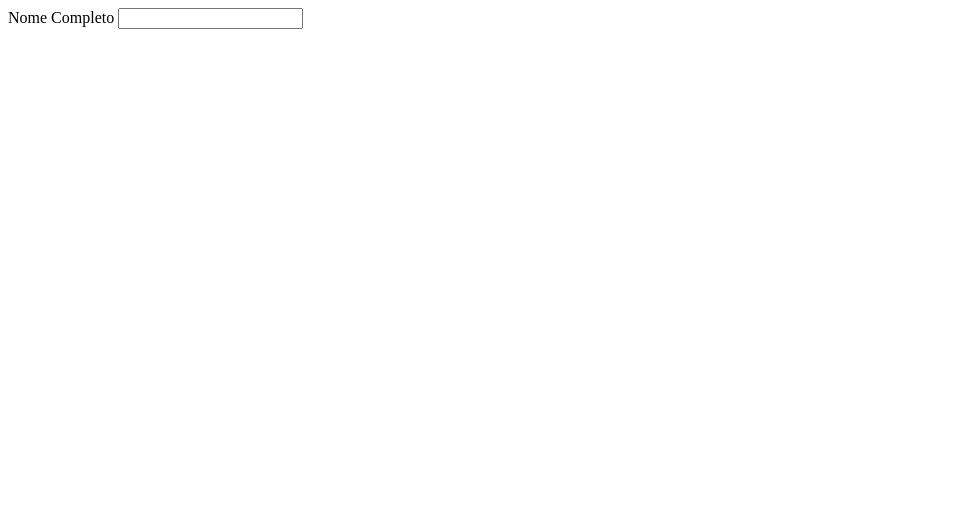
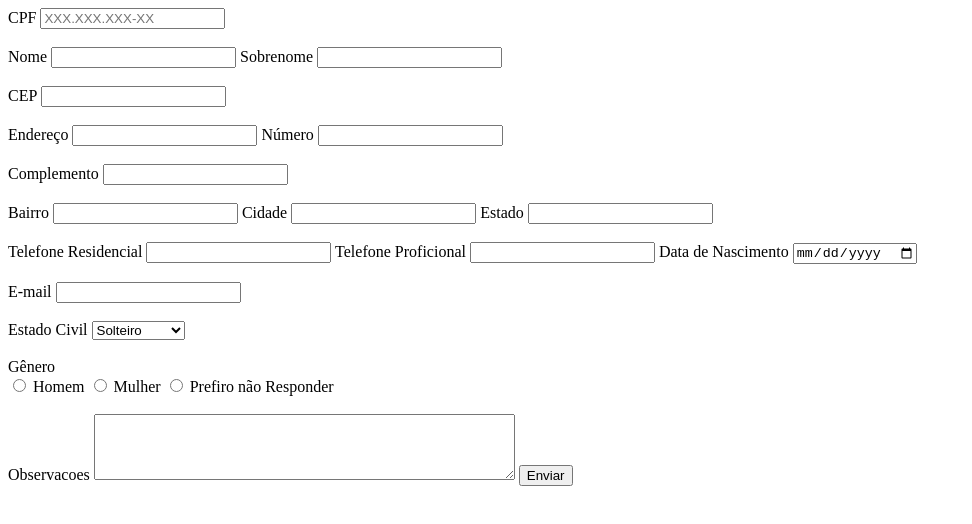
Before and after one commit to Lucas-HLopes/GrooveSpot, a plain HTML site: page pages/cadastro.html in a window 1280 px wide. Shown: the whole page, without its empty margins (0-972 px from the left). Drawn offline with Linux system fonts and the light colour scheme.

Commit message:
continuidade no formulario.
não esta concluído.

```diff
--- a/pages/cadastro.html
+++ b/pages/cadastro.html
@@ -6,10 +6,75 @@
     <title>Formulario de Cadastro</title>
 </head>
 <body>
-    <form action="" method="post">
-        <label for="nome">Nome Completo</label>
-        <input type="text" id="nome" name="nome">
 
-    </form>
+    <div>
+        <form action="" method="post">
+
+            <label for="cpf">CPF</label>
+            <input type="text" id="cpf" name="cpf" placeholder="XXX.XXX.XXX-XX"><br><br>
+
+            <label for="nome">Nome</label>
+            <input type="text" id="nome" name="nome">
+
+            <label for="sobrenome">Sobrenome</label>
+            <input type="text" id="sobrenome" name="sobrenome"><br><br>
+
+            <label for="cep">CEP</label>
+            <input type="text" id="cep" name="cep"><br><br>
+
+            <label for="endereço">Endereço</label>
+            <input type="text" id="endereço" name="endereço">
+
+            <label for="número">Número</label>
+            <input type="text" id="número" name="número"><br><br>
+
+            <label for="complemento">Complemento</label>
+            <input type="text" id="complemento" name="complemento"><br><br>
+
+            <label for="bairro">Bairro</label>
+            <input type="text" id="bairro" name="bairro">
+
+            <label for="cidade">Cidade</label>
+            <input type="text" id="cidade" name="cidade">
+
+            <label for="estado">Estado</label>
+            <input type="text" id="estado" name="estado"><br><br>
+
+            <label for="residencial">Telefone Residencial</label>
+            <input type="text" id="residencial" name="residencial">
+
+            <label for="proficional">Telefone Proficional</label>
+            <input type="text" id="proficional" name="proficional">
+
+
+
+            <label for="date">Data de Nascimento</label>
+            <input type="date" id="date" name="date"><br><br>
+
+            <label for="email">E-mail</label>
+            <input type="email" id="email" name="email"><br><br>
+
+            <label for="estado_civil">Estado Civil</label>
+            <select name="estado_civil" id="estado_civil">
+                <option value="solteiro">Solteiro</option>
+                <option value="casado">Casado</option>
+                <option value="divorciado">Divorciadoo</option>
+                <option value="viuvo">Viuvo</option>
+            </select><br><br>
+
+            <label>Gênero</label><br>
+            <input type="radio" id="homem" name="homem" value="homem">
+            <label for="homem">Homem</label>
+            <input type="radio" id="mulher" name="mulher" value="mulher">
+            <label for="mulher">Mulher</label>
+            <input type="radio" id="prefiro_nao_responder" name="prefiro_nao_responder" value="prefiro_nao_responder">
+            <label for="prefiro_nao_responder">Prefiro não Responder</label><br><br>
+
+            <label for="observacoes">Observacoes</label>
+            <textarea name="observacoes" id="observacoes" cols="50" rows="4"></textarea>
+
+            <input type="submit" value="Enviar">
+        </form>
+    </div>
 </body>
 </html>
```
